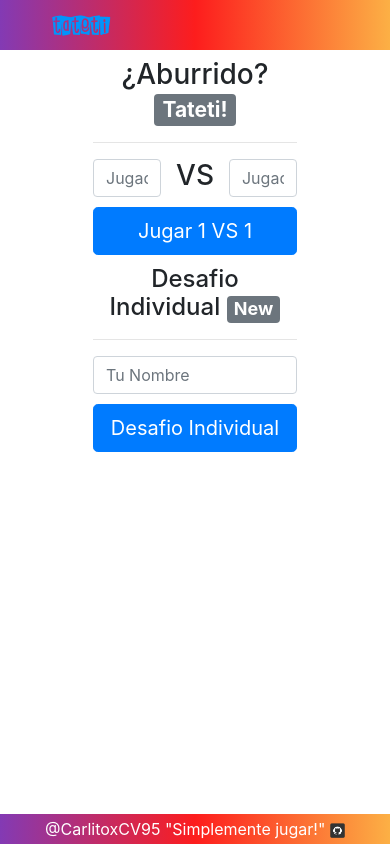
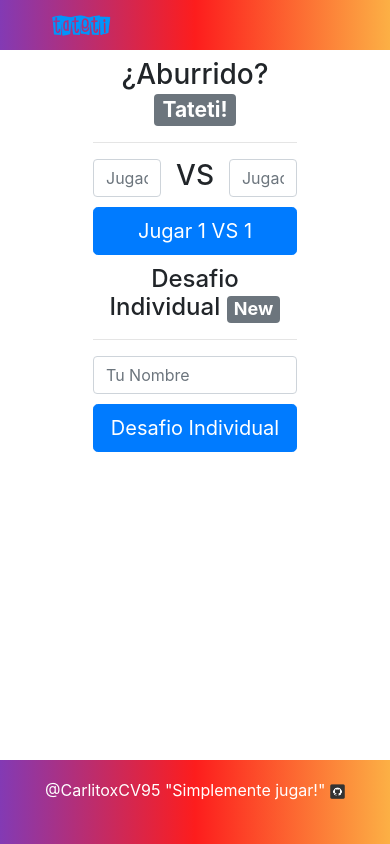
Before and after one commit to Carlitox95/Tateti-JS, a plain HTML site: page index.html in a window 390 px wide. Drawn offline with Linux system fonts and the light colour scheme.

Commit message:
arreglo de bugs

```diff
--- a/css/estilos.css
+++ b/css/estilos.css
@@ -139,8 +139,7 @@
      position: absolute;
      bottom: 0;
      width: 100%;
-     height: 30px;
-     line-height: 30px;
+     height: 10%;
      vertical-align:center;
     }
     .iconoFooter {
```
